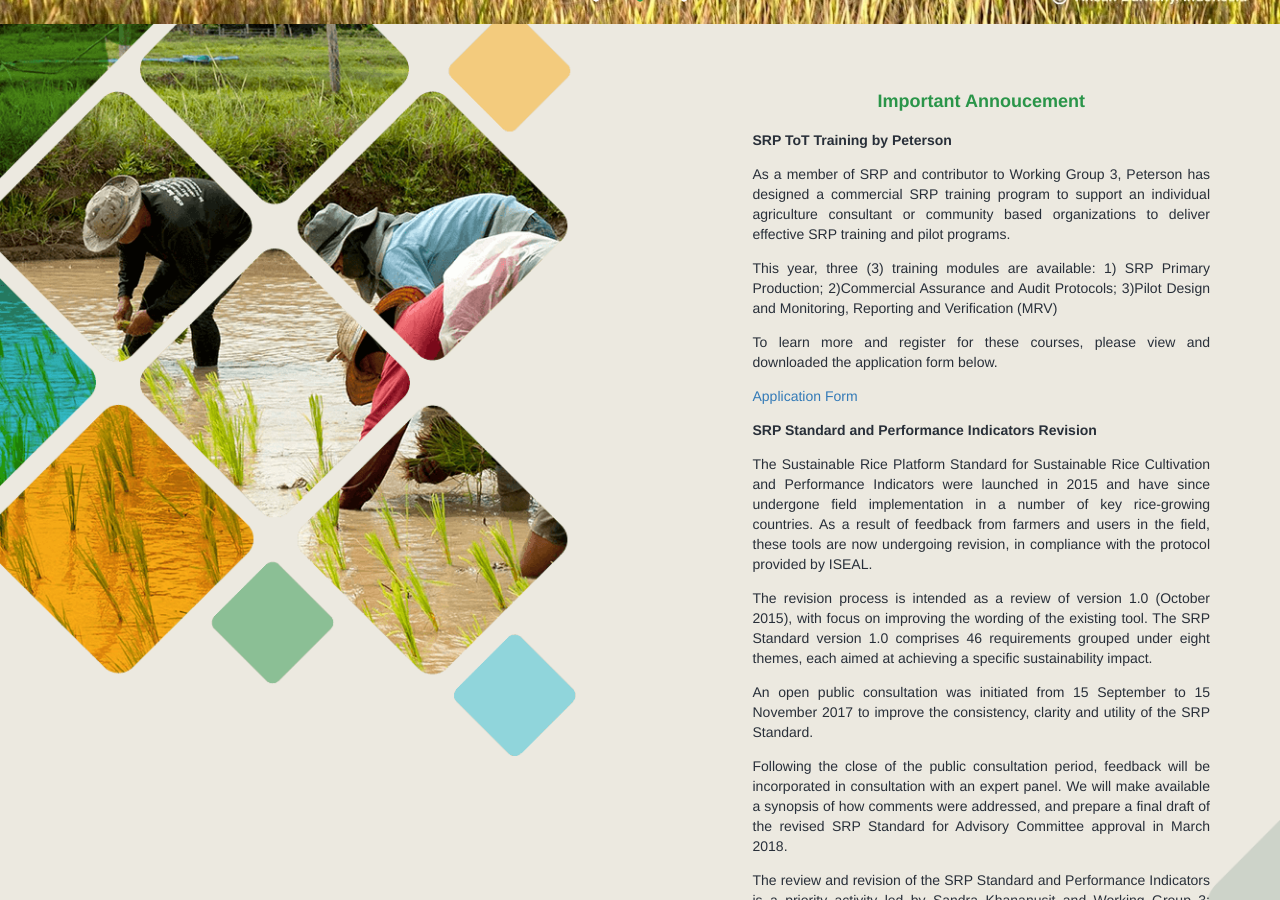
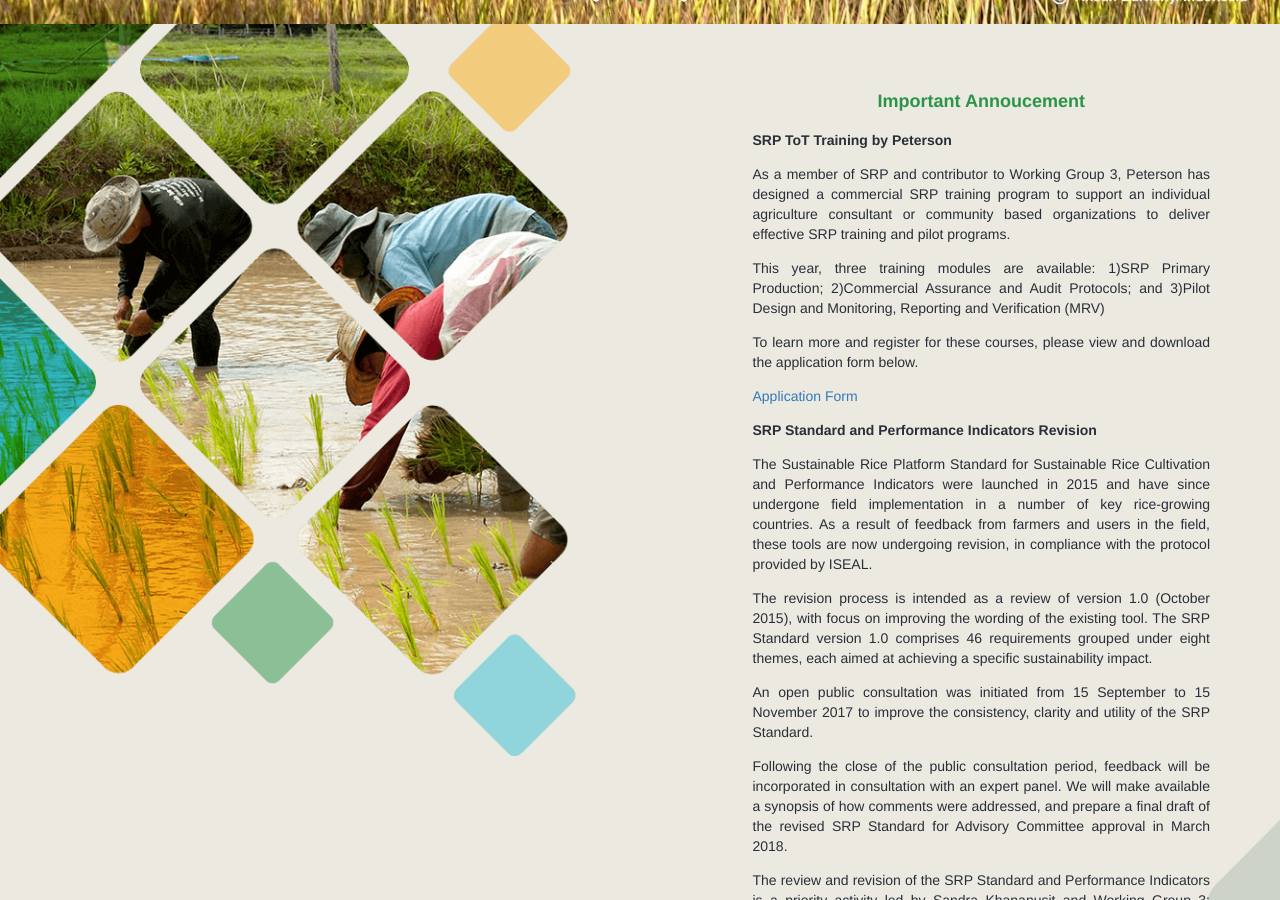
Before and after one commit to sustainablericeplatform/sustainablericeplatform.github.io, a Jekyll site: the page built from index.html, in a window 1280 px wide and 900 px high, scrolled down 387 px. Built offline with Jekyll 4.4.1, drawn with Linux system fonts in a browser that asks for light colours.

Commit message:
Update index.html

```diff
--- a/index.html
+++ b/index.html
@@ -24,8 +24,8 @@ layout: default
                 <h2 class="green">Important Annoucement</h2>
                 <p><strong>SRP ToT Training by Peterson</strong></p>
                 <p>As a member of SRP and contributor to Working Group 3, Peterson has designed a commercial SRP training program to support an individual agriculture consultant or community based organizations to deliver effective SRP training and pilot programs.</p>
-                <p>This year, three (3) training modules are available: 1) SRP Primary Production; 2)Commercial Assurance and Audit Protocols; 3)Pilot Design and Monitoring, Reporting and Verification (MRV)</p>
-                <p>To learn more and register for these courses, please view and downloaded the application form below.</p>
+                <p>This year, three training modules are available: 1)SRP Primary Production; 2)Commercial Assurance and Audit Protocols; and 3)Pilot Design and Monitoring, Reporting and Verification (MRV)</p>
+                <p>To learn more and register for these courses, please view and download the application form below.</p>
                     <p><a href="/assets/docs/Peterson SRP APP 2018 28.12.2018 v05.pdf" target="_blank">Application Form</a></p>
                 <p><strong>SRP Standard and Performance Indicators Revision</strong></p>
                 <p>The Sustainable Rice Platform Standard for Sustainable Rice Cultivation and Performance Indicators were launched in 2015 and have since undergone field implementation in a number of key rice-growing countries. As a result of feedback from farmers and users in the field, these tools are now undergoing revision, in compliance with the protocol provided by ISEAL.</p>
```
